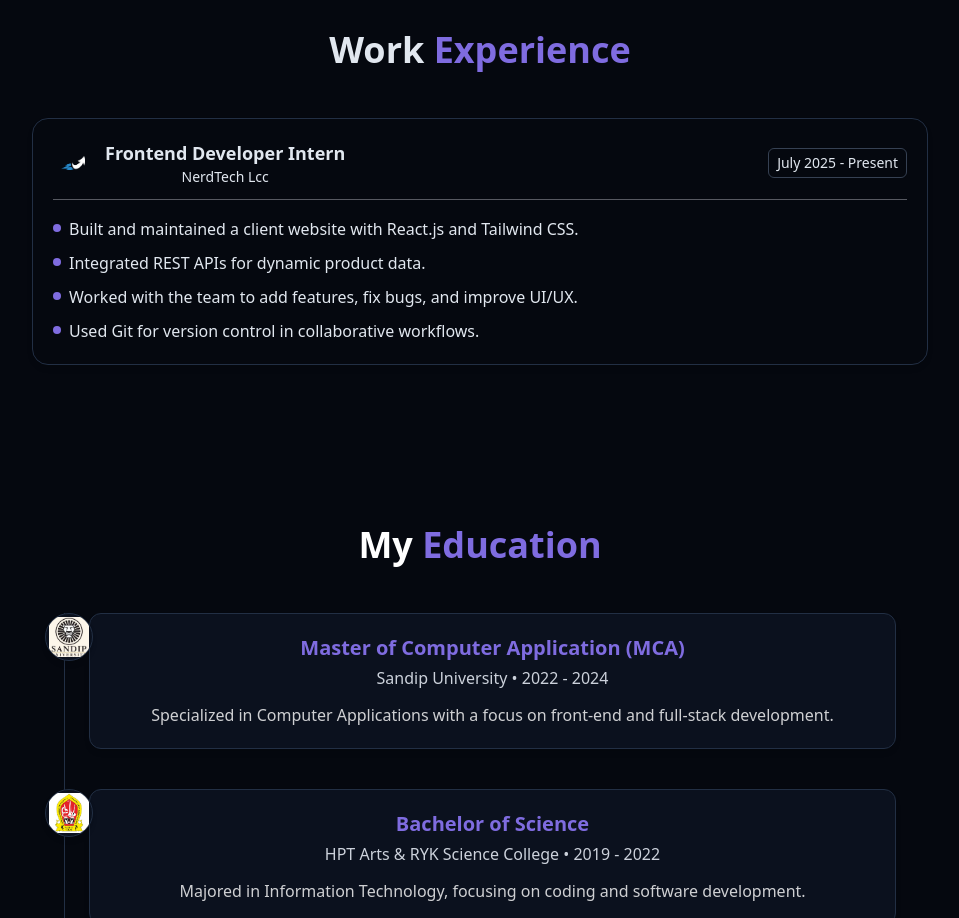
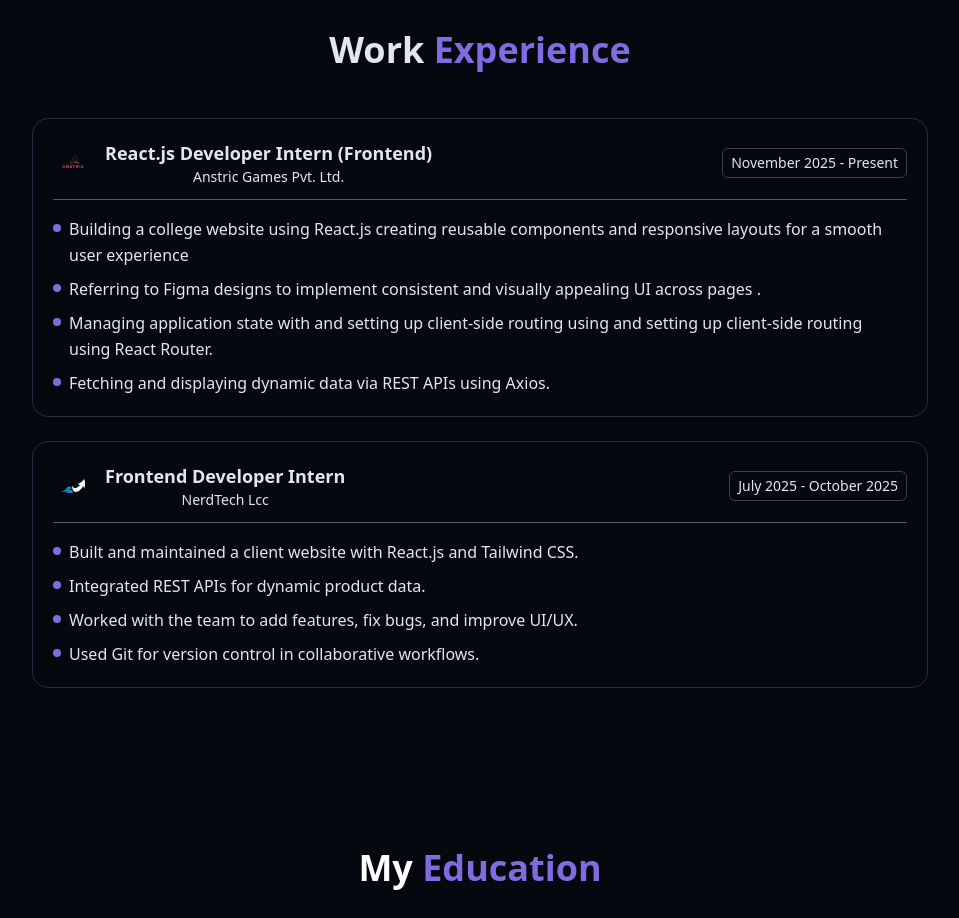
Before and after one commit to AnilYadav8421/portfolio, a React (Vite) app: page / in a window 1280 px wide. Shown: the part 1580-2498 px from the top of the page, without its empty margins (160-1119 px from the left). Built offline with nearby package versions, Linux system fonts and the light colour scheme.

Commit message:
Experience update

```diff
--- a/src/components/ExperienceSection.jsx
+++ b/src/components/ExperienceSection.jsx
@@ -2,10 +2,23 @@ import { motion } from "framer-motion";
 
 const experienceData = [
   {
+    role: "React.js Developer Intern (Frontend)",
+    logo: "/projects/anstric.avif",
+    company: "Anstric Games Pvt. Ltd.",
+    duration: "November 2025 - Present",
+    description: [
+      "Building a college website using React.js creating reusable components and responsive layouts for a smooth user experience",
+      "Referring to Figma designs to implement consistent and visually appealing UI across pages .",
+      "Managing application state with and setting up client-side routing using and setting up client-side routing using React Router.",
+      "Fetching and displaying dynamic data via REST APIs using Axios."
+    ]
+  },
+
+  {
     role: "Frontend Developer Intern",
     logo: "/projects/nerdtech.png",
     company: "NerdTech Lcc",
-    duration: "July 2025 - Present",
+    duration: "July 2025 - October 2025",
     description: [
       "Built and maintained a client website with React.js and Tailwind CSS.",
       "Integrated REST APIs for dynamic product data.",
```
Also changed, not shown: public/projects/anstric.avif (added), 1 other file (tests, documents, lock files or other folders).
